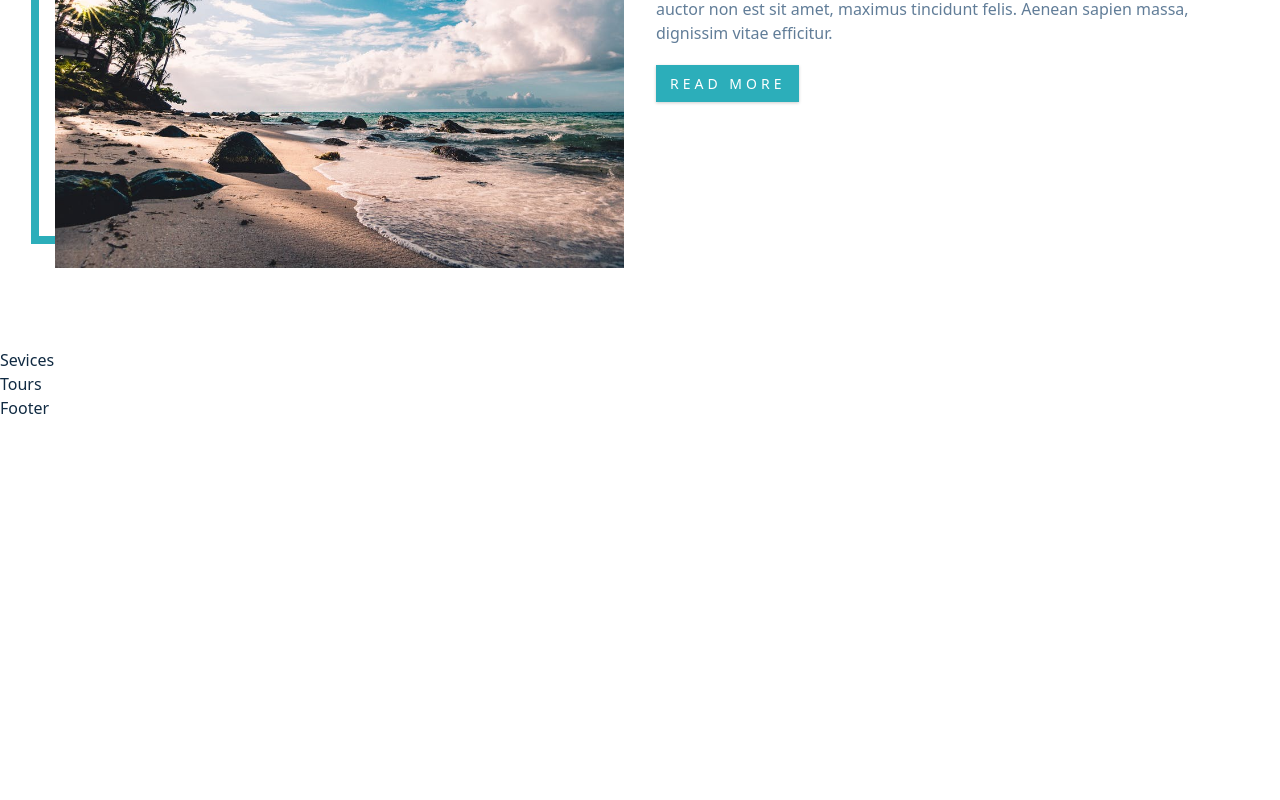
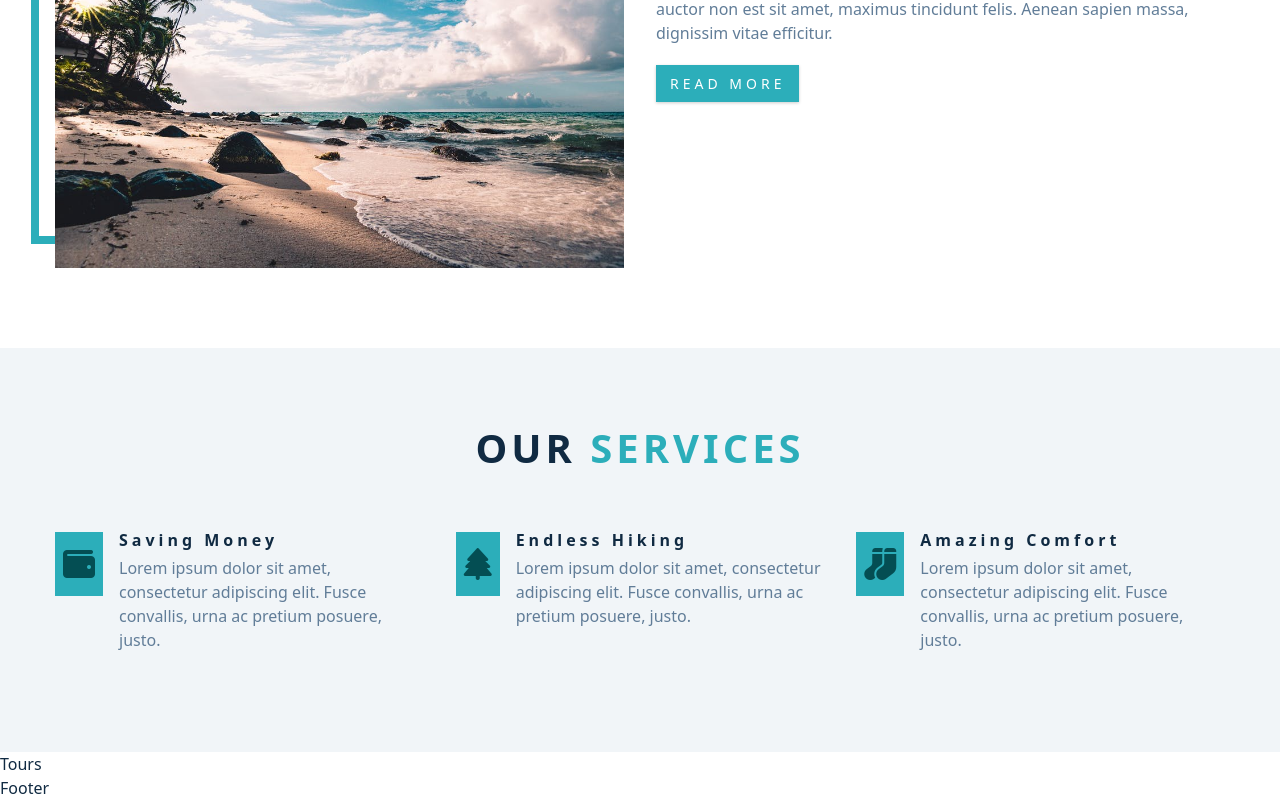
Before and after one commit to SPMcDonald1316/react_projects, a JavaScript app in the folder backroads/: page / in a window 1280 px wide. Shown: the part 1143-1943 px from the top of the page. Before the commit the page ends 1563 px from the top, so only its background shows below. Built offline with nearby package versions, Linux system fonts and the light colour scheme; the HTML template or start-up script is replaced by a standard one.

Commit message:
build services component

```diff
--- a/backroads/src/components/Services.js
+++ b/backroads/src/components/Services.js
@@ -1,4 +1,51 @@
+import Title from './Title';
+
 const Sevices = () => {
-  return <div>Sevices</div>;
+  return (
+    <section className='section services' id='services'>
+      <Title title='our' spanContent='services' />
+
+      <div className='section-center services-center'>
+        <article className='service'>
+          <span className='service-icon'>
+            <i className='fa-solid fa-wallet'></i>
+          </span>
+          <div className='service-info'>
+            <h4 className='service-title'>saving money</h4>
+            <p className='service-text'>
+              Lorem ipsum dolor sit amet, consectetur adipiscing elit. Fusce
+              convallis, urna ac pretium posuere, justo.
+            </p>
+          </div>
+        </article>
+
+        <article className='service'>
+          <span className='service-icon'>
+            <i className='fa-solid fa-tree'></i>
+          </span>
+          <div className='service-info'>
+            <h4 className='service-title'>endless hiking</h4>
+            <p className='service-text'>
+              Lorem ipsum dolor sit amet, consectetur adipiscing elit. Fusce
+              convallis, urna ac pretium posuere, justo.
+            </p>
+          </div>
+        </article>
+
+        <article className='service'>
+          <span className='service-icon'>
+            <i className='fa-solid fa-socks'></i>
+          </span>
+          <div className='service-info'>
+            <h4 className='service-title'>amazing comfort</h4>
+            <p className='service-text'>
+              Lorem ipsum dolor sit amet, consectetur adipiscing elit. Fusce
+              convallis, urna ac pretium posuere, justo.
+            </p>
+          </div>
+        </article>
+      </div>
+    </section>
+  );
 };
 export default Sevices;
```
